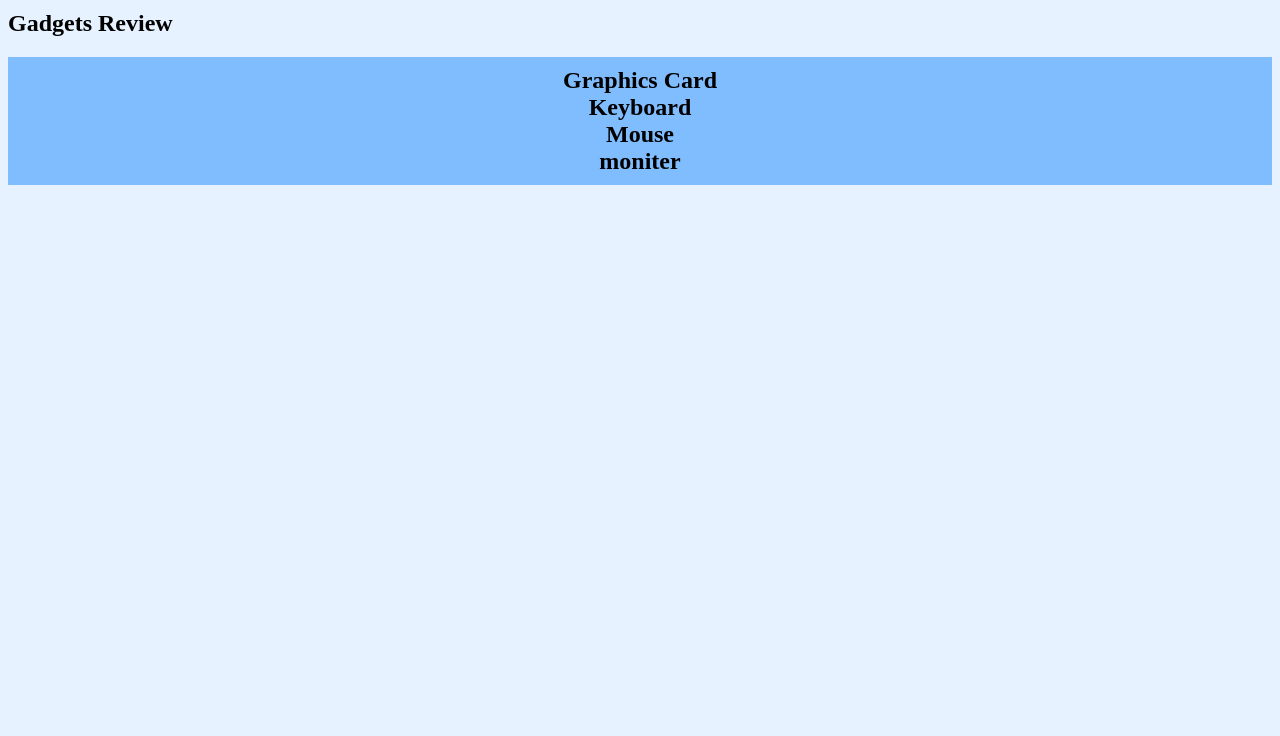
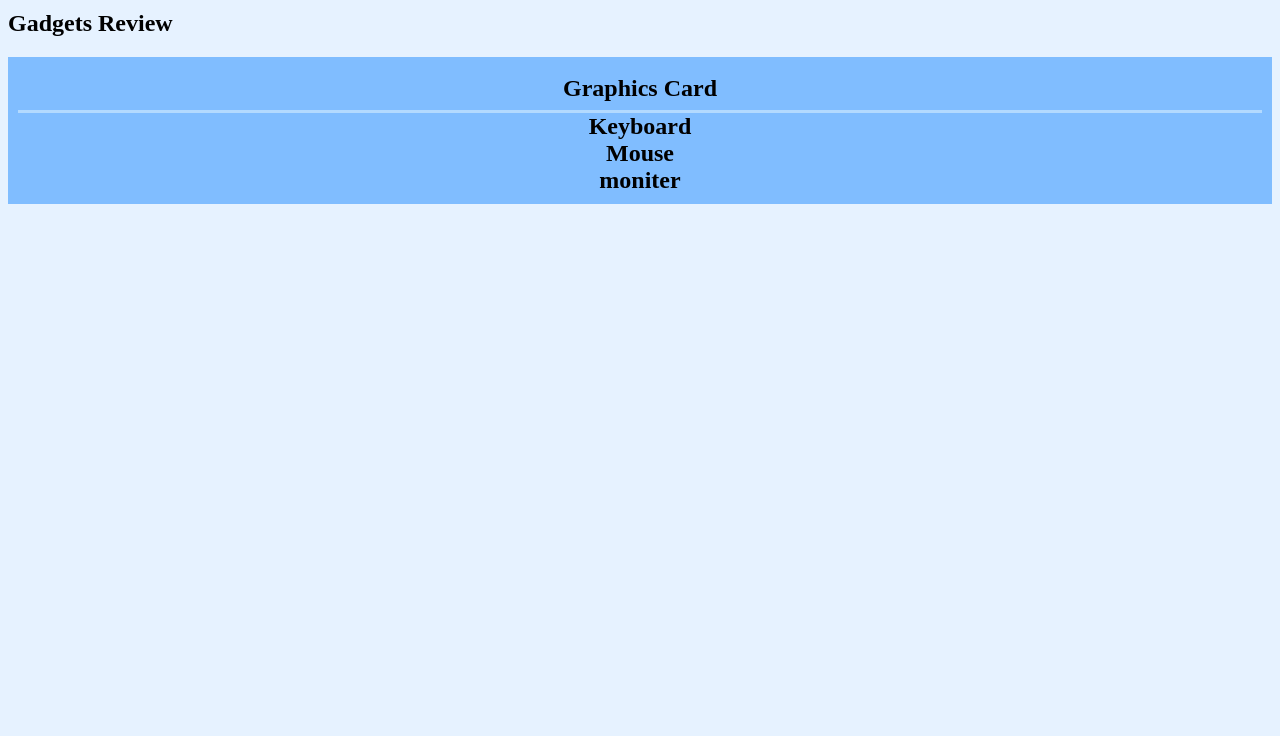
Before and after one commit to K4kandari/techtoday, a plain HTML site: page GadgetsReviews/reviews.html in a window 1280 px wide. Shown: the part 64-800 px from the top of the page. Drawn offline with Linux system fonts and the light colour scheme.

Commit message:
Update reviews.html

```diff
--- a/GadgetsReviews/reviews.html
+++ b/GadgetsReviews/reviews.html
@@ -11,7 +11,7 @@ Tech-today
 <h2>Gadgets Review</h2>
 <h2 id="menulist">
 <ul>
-  <li>Graphics Card</li>
+  <li><a href="Graphics.html">Graphics Card</a></li>
 <li>Keyboard</li>
 <li>Mouse</li>
 <li>moniter</li>
```
